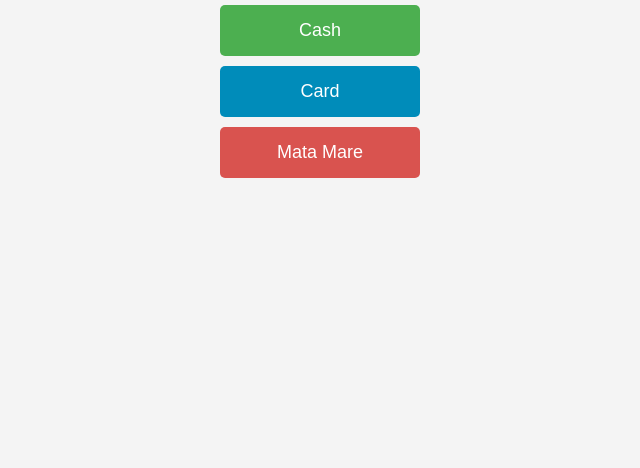
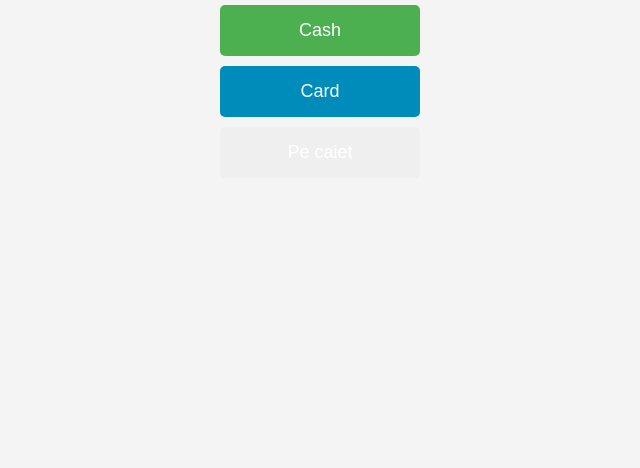
Before and after one commit to Matei02355/Bored-Clicker, a plain HTML site: page index2.html in a window 1280 px wide. Shown: the part 332-800 px from the top of the page, without its empty margins (320-960 px from the left). Drawn offline with Linux system fonts and the light colour scheme.

Commit message:
index2.html

```diff
--- a/index2.html
+++ b/index2.html
@@ -62,7 +62,7 @@
         <h1>Matei photo service</h1></h1>
         <button class="btn cash" onclick="alert('Cash selected')">Cash</button>
         <button class="btn card" onclick="alert('Card selected')">Card</button>
-        <button class="btn mata-mare" onclick="alert('Mata Mare selected')">Mata Mare</button>
+        <button class="btn pe-caiet" onclick="alert('trimite bani la camera 104A')">Pe caiet</button>
     </div>
 
 </body>
```
